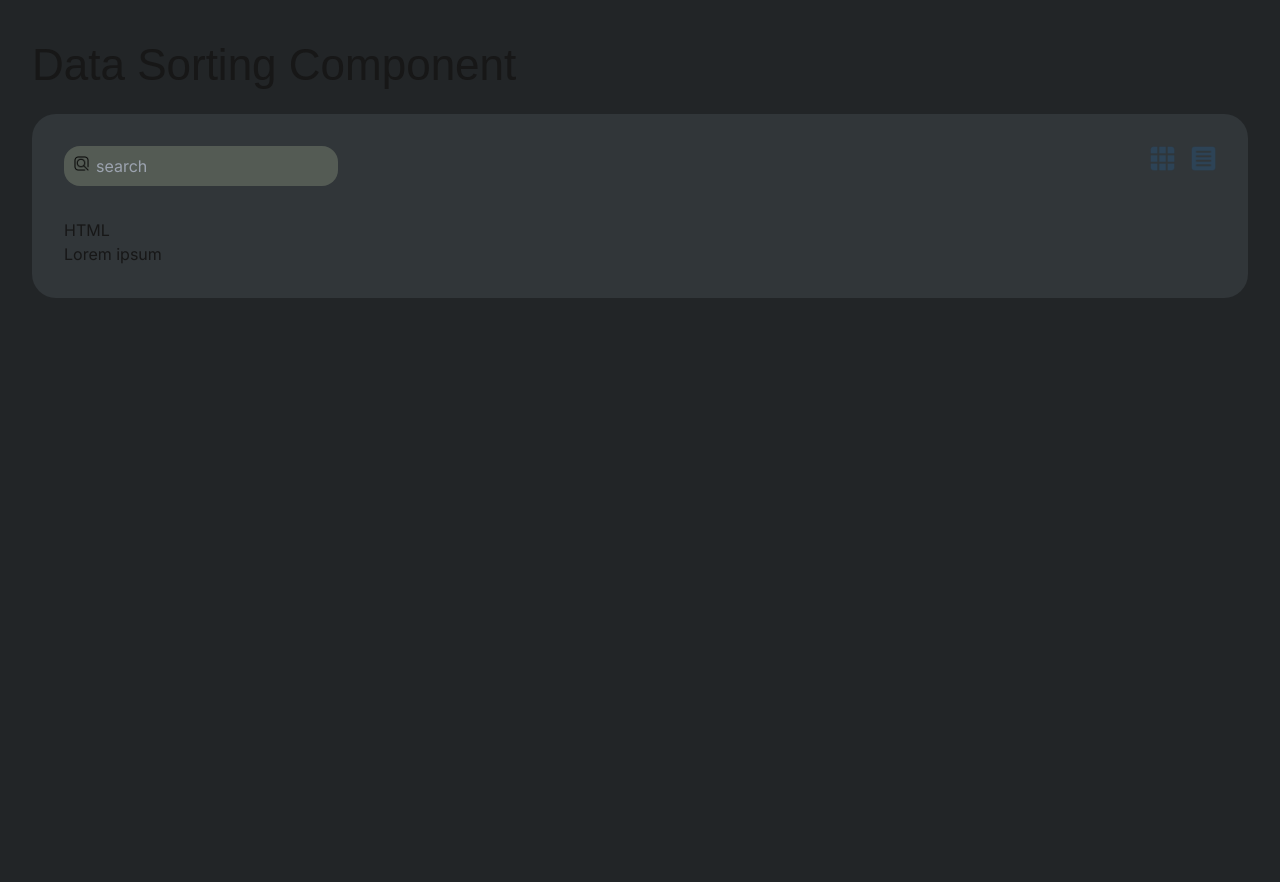
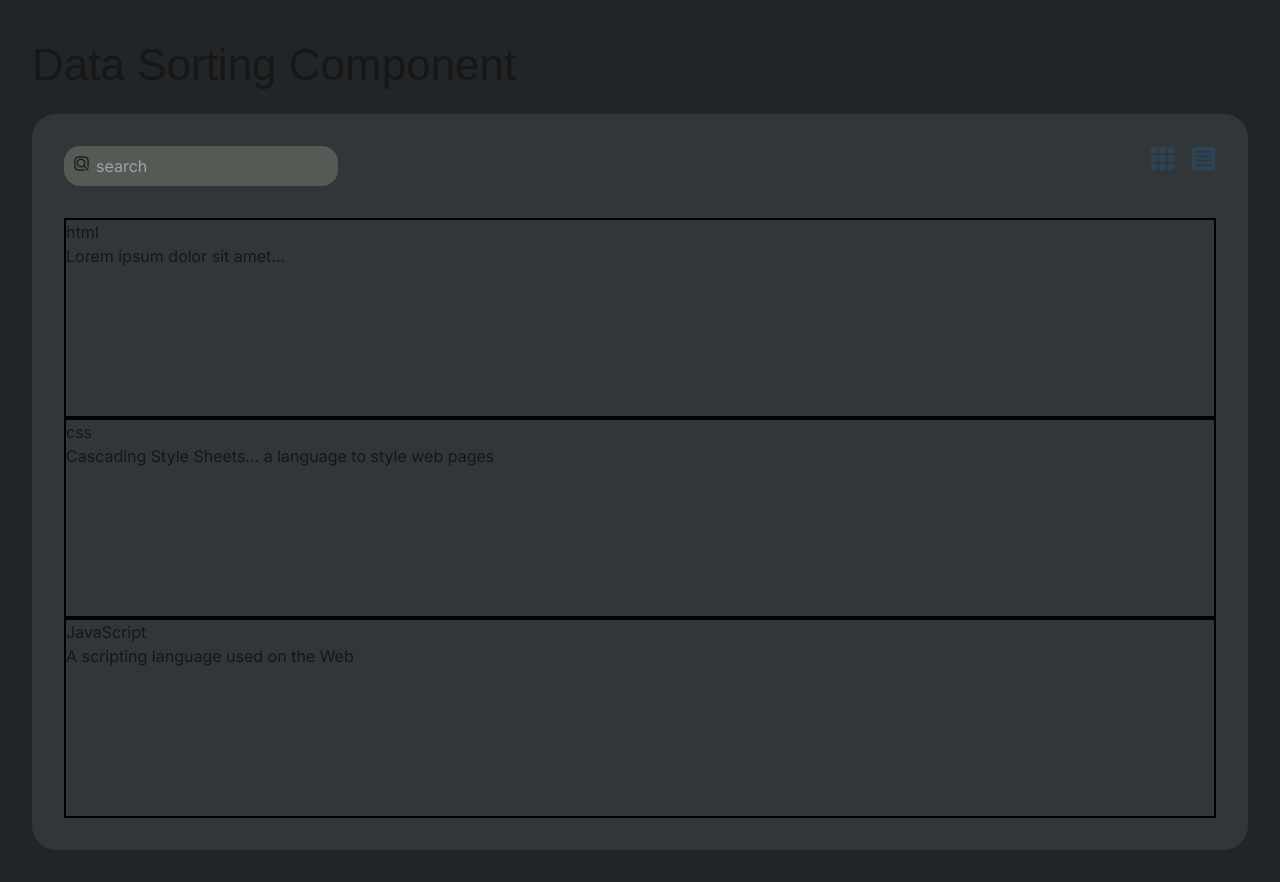
Before and after one commit to jamesbdev/data-sorting-component, a Next.js app in the folder data-sorting-component/: page / in a window 1280 px wide. Before the commit the page ends 800 px from the top, so only its background shows below. Built offline with nearby package versions, Linux system fonts and the light colour scheme.

Commit message:
display courses

```diff
--- a/data-sorting-component/public/data.json
+++ b/data-sorting-component/public/data.json
@@ -3,17 +3,20 @@
         "html": {
             "colour": "blue",
             "title": "HTML",
-            "description": "Lorem ipsum dolor sit amet..."
+            "description": "Lorem ipsum dolor sit amet...",
+            "status": "completed"
         },
         "css": {
             "colour": "yellow",
             "title": "CSS",
-            "description": "Cascading Style Sheets... a language to style web pages"
+            "description": "Cascading Style Sheets... a language to style web pages",
+            "status": "completed"
         },
         "JavaScript": {
             "colour": "red",
             "title": "JavaScript",
-            "description": "A scripting language used on the Web"
+            "description": "A scripting language used on the Web",
+            "status": "completed"
         }
     }
 }
--- a/data-sorting-component/src/components/CourseCard.js
+++ b/data-sorting-component/src/components/CourseCard.js
@@ -7,7 +7,7 @@ import React from "react";
 
 const CourseCard = (props) => {
     return(
-        <div>
+        <div className="course-card">
             <h3>{props.title}</h3>
             <p>{props.description}</p>
         </div>
--- a/data-sorting-component/src/components/Courses.js
+++ b/data-sorting-component/src/components/Courses.js
@@ -1,19 +1,26 @@
 import React from "react";
 import CourseCard from "./CourseCard";
+import data from "../../public/data.json"
 
 //Displays a list of courses
+const courses = data.courses;
+
+console.log("courses: ", courses);
+
 
 const Courses = () => {
-    return(
-        <div>
-        {/* - loop through courses
-        - return individual course card component */}
-        <CourseCard title="HTML" description="Lorem ipsum" />
+    const courseKeys = Object.keys(courses);
+    return (
+        <div className="courses-container">
+            {courseKeys.map((key, index) => (
+                <CourseCard
+                key= {index}
+                title={key}
+                description={courses[key].description}
+                />
+            ))}
         </div>
-
-
     )
-
 }
 
 export default Courses
```
